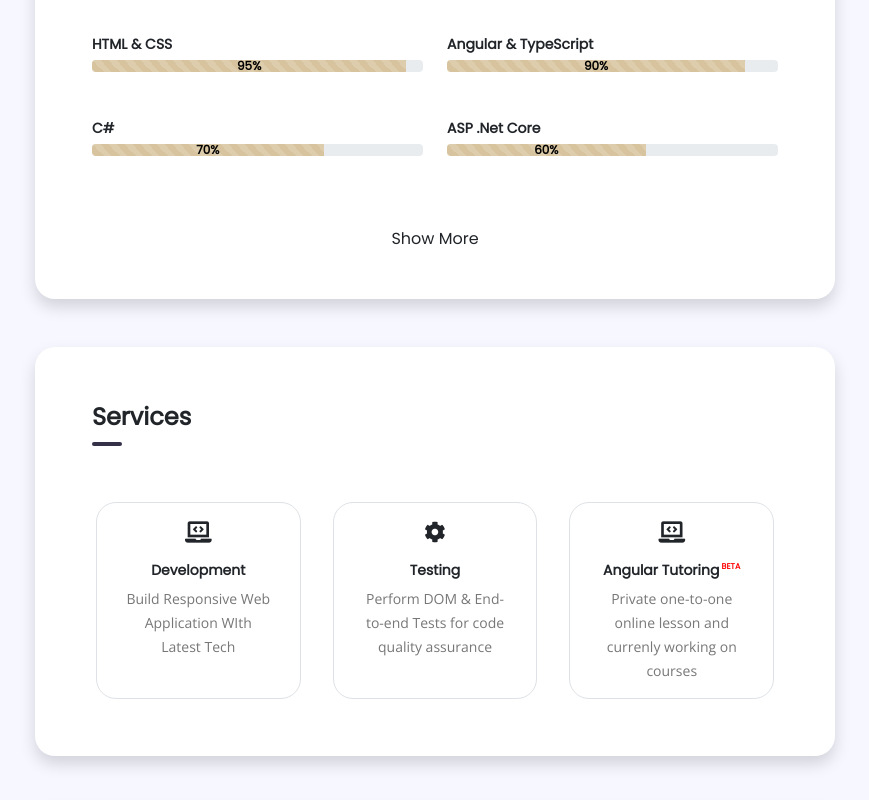
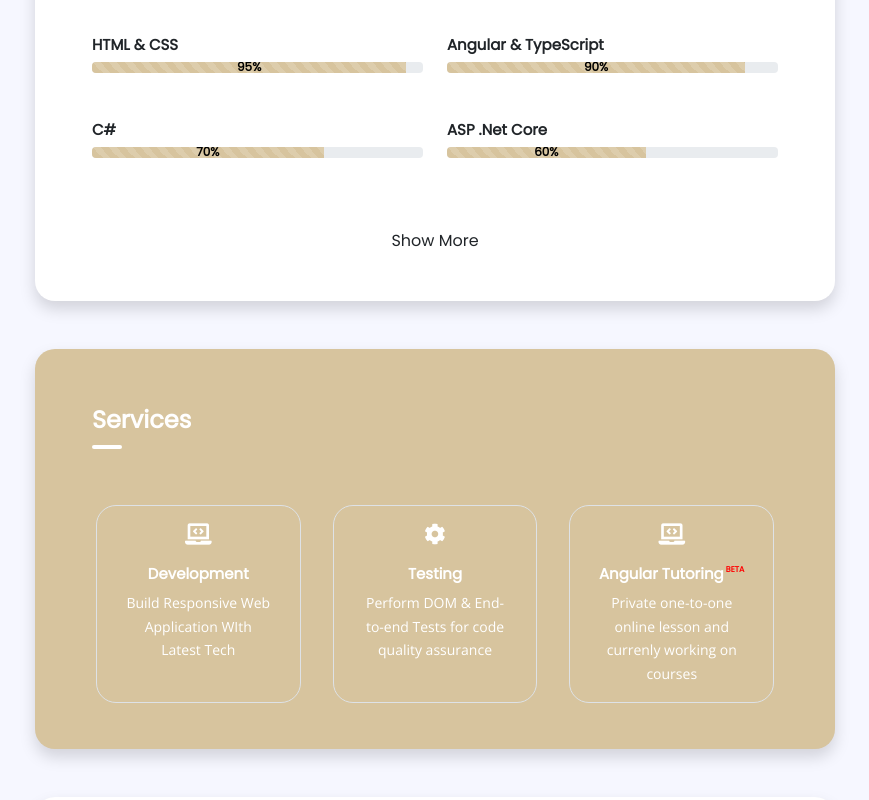
Before and after one commit to Dylancnk/persoportfolio, an Angular app in the folder persoportfolio/: page /home in a window 1280 px wide. Shown: the part 1320-2120 px from the top of the page, without its empty margins (356-1225 px from the left). Built offline with nearby package versions, Linux system fonts and the light colour scheme.

Commit message:
Changed Services bg-color and did some adjustments here and there

```diff
--- a/persoportfolio/src/app/app.component.html
+++ b/persoportfolio/src/app/app.component.html
@@ -22,5 +22,6 @@
   </div>
 </div>
 <!-- spotify api -->
-
+<!-- slow down sliding -->
+<!-- animate button -->
 <router-outlet></router-outlet>
--- /dev/null
+++ b/persoportfolio/src/app/models/artists.ts
@@ -0,0 +1,5 @@
+export class Artists {
+    id:number | any;
+    name:string | any;
+    genres:any;
+}
--- a/persoportfolio/src/app/services/services.component.html
+++ b/persoportfolio/src/app/services/services.component.html
@@ -1,6 +1,6 @@
-<div class="container mt-5">
+<div class="container">
   <div class="my-auto">
-    <div class="card shadow " style="width: 50rem; height: auto;">
+    <div class="card shadow " style="width: 50rem; height: 25rem;">
       <section>
         <div class="card-body">
           <div class="row">
--- a/persoportfolio/src/app/services/services.component.scss
+++ b/persoportfolio/src/app/services/services.component.scss
@@ -7,13 +7,15 @@ section{
     -webkit-font-smoothing: antialiased;
     border-radius: 20px 20px 20px 20px;
     border-color: transparent;
+    background-color: #D7C49EFF;
+    color:white;
 }
 
 p{
     font-size: 14px;
     font-family: 'Open Sans', sans-serif;
     -webkit-font-smoothing: antialiased;
-    color:#777777;
+    color:white;
 }
 
 .tutor::after{
@@ -27,17 +29,11 @@ p{
     background: #343148FF;
     color:white;
     transition: all 0.3s ease-in-out;
-    p{
-        font-size: 14px;
-        font-family: 'Open Sans', sans-serif;
-        -webkit-font-smoothing: antialiased;
-        color:white;
-    }
 }
 
 .main-title:after{
     content: "";
-    background: #343148FF;
+    background: white;
     border-radius: 25px;
     display: block;
     height: 4px;
--- a/persoportfolio/src/app/spotify.service.ts
+++ b/persoportfolio/src/app/spotify.service.ts
@@ -1,6 +1,5 @@
 import { Injectable } from '@angular/core';
 import {HttpClient, HttpBackend} from '@angular/common/http';
-import 'rxjs/Rx';
 import { map } from 'rxjs';
 
 @Injectable({
@@ -8,12 +7,19 @@ import { map } from 'rxjs';
 })
 export class SpotifyService {
   private clientId:string = '2c7e6afa8e5c4c81b264921cd4082f27';
-  private artistUrl:string = 'https://api.spotify.com/v1/search?type=artist&&limit=10&client_id='+this.clientId+'&q=';
+  private artistsUrl:string = 'https://api.spotify.com/v1/search?type=artist&&limit=10&client_id='+this.clientId+'&q=';
+  private artistToBeDisplayedUrl:string ='';
+  private albumsUrl:string ='';
 
   constructor(private http:HttpClient) { }
 
   searchArtists(searchterm: string){
-    let url = this.artistUrl + searchterm;
+    let url = this.artistsUrl + searchterm;
     return this.http.get(url).pipe(map((res:any) => res.json()));
   }
+
+  getArtist(id: string){
+    this.artistToBeDisplayedUrl = 'https://api.spotify.com/v1/artists/'+id;
+    return this.http.get(this.artistToBeDisplayedUrl).pipe(map((res:any) => res.json()));
+  }
 }
--- a/persoportfolio/src/styles.scss
+++ b/persoportfolio/src/styles.scss
@@ -30,8 +30,9 @@ h3{
 
 h4{
     display: block;
-    font-size: 14px;
+    font-size: 15px;
     font-weight: 1000;
+    -webkit-font-smoothing: antialiased;
 }
 
 h5{
```
